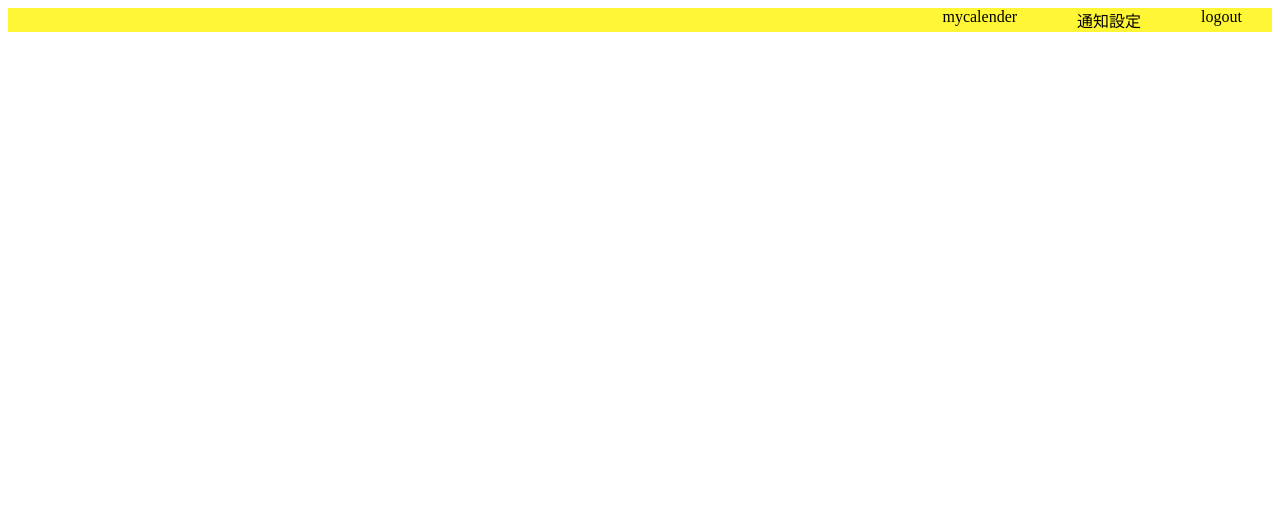
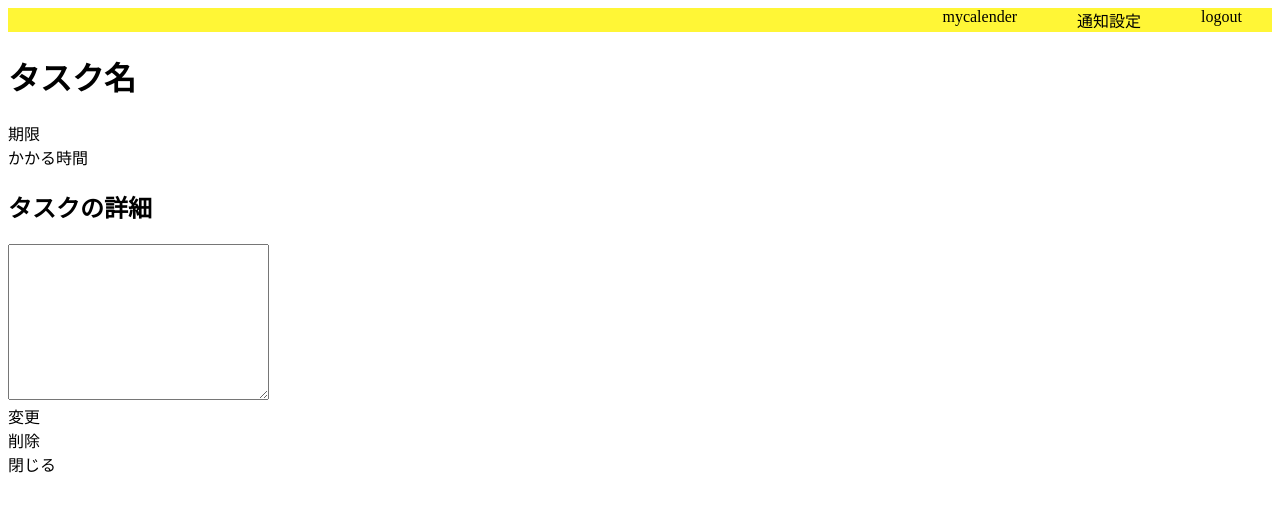
Before and after one commit to takato0520/todo-app, a React (Create React App) app: page /taskDetail in a window 1280 px wide. Shown: the top 512 px of the page. Built offline with nearby package versions, Linux system fonts and the light colour scheme.

Commit message:
taskDetailのスケルトン作成

```diff
--- a/src/TaskDetail.jsx
+++ b/src/TaskDetail.jsx
@@ -1,5 +1,16 @@
 const TaskDetail = () => {
-    return (null)
+    return (
+        <>
+            <h1>タスク名</h1>
+            <div>期限</div>
+            <div>かかる時間</div>
+            <h2>タスクの詳細</h2>
+            <textarea name="" id="" cols="30" rows="10"></textarea>
+            <div>変更</div>
+            <div>削除</div>
+            <div>閉じる</div>
+        </>
+    )
 }
 
 export default TaskDetail
```
